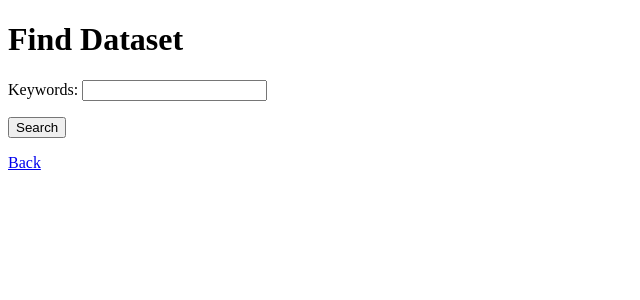
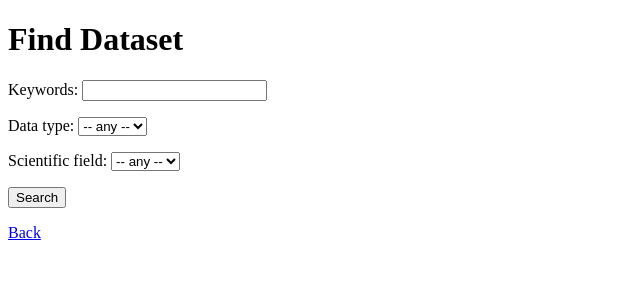
Before and after one commit to jkoira/Research-Data-Explorer, a Flask app: page /find_dataset in a window 1280 px wide. Shown: the top 300 px of the page, without its empty margins (0-640 px from the left). Run offline with Flask 3, Linux system fonts and the light colour scheme; data that the repository does not hold is empty.

Commit message:
Add search datasets by classes feature

```diff
--- a/app.py
+++ b/app.py
@@ -33,13 +33,31 @@ def show_user(user_id):
 #Show the page where you can search datasets
 @app.route("/find_dataset")
 def find_dataset():
+
     query = request.args.get("query")
-    if query:
-        results = items.find_datasets(query)
-    else:
-        query = ""
-        results = []
-    return render_template("find_dataset.html", query=query, results=results)
+    data_type = request.args.get("data_type")
+    scientific_field = request.args.get("scientific_field")
+
+    print("QUERY =", query)
+    print("DATA_TYPE =", data_type)
+    print("FIELD =", scientific_field)
+
+    results = items.find_datasets(
+        query=query if query else None,
+        data_type=data_type if data_type else None,
+        scientific_field=scientific_field if scientific_field else None
+        )
+
+    all_classes = items.get_all_classes()
+
+    return render_template(
+        "find_dataset.html",
+        query=query,
+        data_type=data_type,
+        scientific_field=scientific_field,
+        classes=all_classes,
+        results=results
+        )
 
 #Show dataset description page
 @app.route("/item/<int:item_id>")
--- a/items.py
+++ b/items.py
@@ -7,10 +7,10 @@ def get_all_classes():
 
     classes = {}
     for title, value in result:
-        classes[title] = []
-    for title, value in result:
-        classes[title].append(value)
+        classes.setdefault(title, []).append(value)
+
     return classes
+
 
 #Insert the dataset to database
 def add_item(title, description, year, user_id, classes):
@@ -73,13 +73,43 @@ def delete_dataset(item_id):
 
 
 #Search datasets from database
-def find_datasets(query):
-    sql = """SELECT id, title
+def find_datasets(query, data_type, scientific_field):
+    params = []
+    conditions = []
+    sql = """SELECT DISTINCT datasets.id,
+                             datasets.title,
+                             datasets.description,
+                             datasets.year,
+                             users.username,
+                             users.id AS user_id
              FROM datasets
-             WHERE title LIKE ? OR description LIKE ?
-             ORDER BY id DESC"""
-    like = "%" + query + "%"
-    return db.query(sql, [like, like])
+             JOIN users ON users.id = datasets.user_id
+             LEFT JOIN data_classes dc1 ON dc1.item_id = datasets.id AND dc1.title = "Data type"
+             LEFT JOIN data_classes dc2 ON dc2.item_id = datasets.id AND dc2.title = "Scientific field"
+             """
+    #search by words
+    if query:
+        like = "%" + query + "%"
+        conditions.append("(datasets.title LIKE ? OR datasets.description LIKE ?)")
+        params.extend([like, like])
+
+    #Search by data type
+    if data_type:
+        conditions.append("dc1.value = ?")
+        params.append(data_type)
+
+    #Search by scientific field
+    if scientific_field:
+        conditions.append("dc2.value = ?")
+        params.append(scientific_field)
+
+    if conditions:
+        sql += " WHERE " + " AND ".join(conditions)
+
+    sql += " ORDER BY datasets.id DESC"
+
+    return db.query(sql, params)
+
 
 #Add feedback message to the database
 def add_feedback(item_id, user_id, message):
--- a/templates/find_dataset.html
+++ b/templates/find_dataset.html
@@ -9,14 +9,42 @@
   <h1>Find Dataset</h1>
   <form action="/find_dataset" method="get">
     <p>
-        Keywords: <input type="text" name ="query" value="{{ query }}">
+        Keywords: <input type="text" name ="query" value="{{ query or '' }}">
+    </p>
+    <p>
+        Data type:
+        <select name="data_type">
+          <option value="">-- any --</option>
+          {% if classes ["Data type"] %}
+            {% for value in classes["Data type"] %}
+              <option value="{{ value }}"
+                {% if value == data_type %}selected{% endif %}>
+              {{ value }}
+            </option>
+            {% endfor %}
+          {% endif %}
+        </select>
+    </p>
+    <p>
+        Scientific field:
+        <select name="scientific_field">
+          <option value="">-- any --</option>
+          {% if classes ["Scientific field"] %}
+            {% for value in classes["Scientific field"] %}
+              <option value="{{ value }}"
+                {% if value == scientific_field %}selected{% endif %}>
+                {{ value }}
+              </option>
+            {% endfor %}
+          {% endif %}
+        </select>
     </p>
     <input type="submit" value="Search">
   </form>
   <p>
     <a href="/">Back</a>
   </p>
-  {% if query %}
+  {% if query or data_type or scientific_field %}
   <h2>Results</h2>
   <ul>
     {% for item in results %}
```
